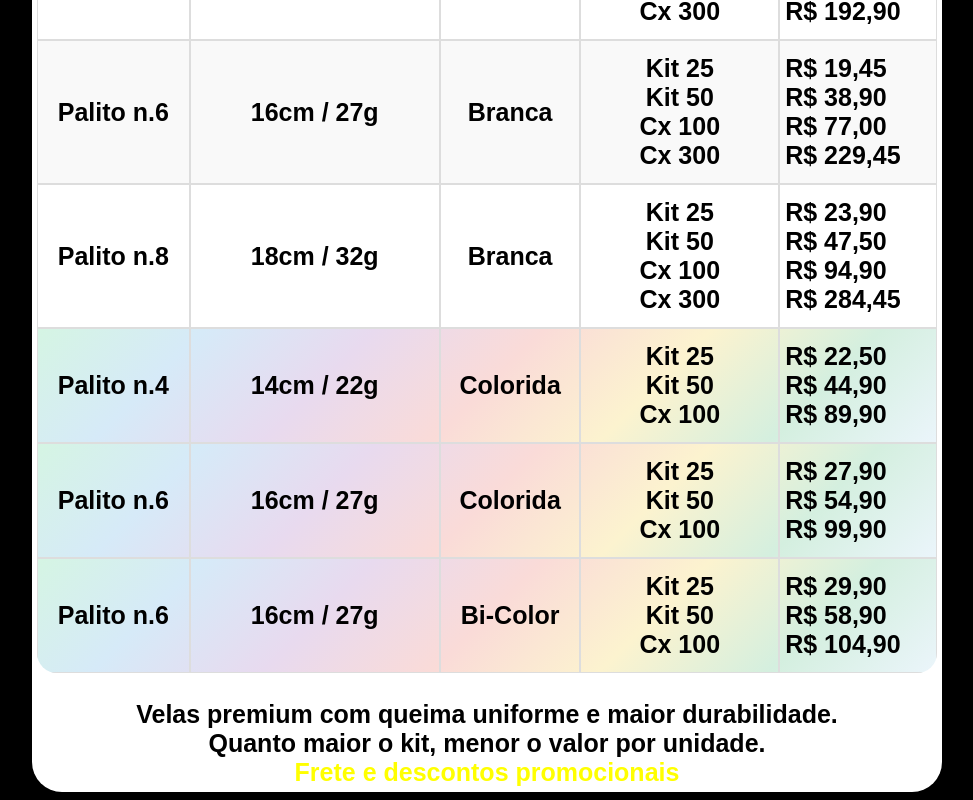
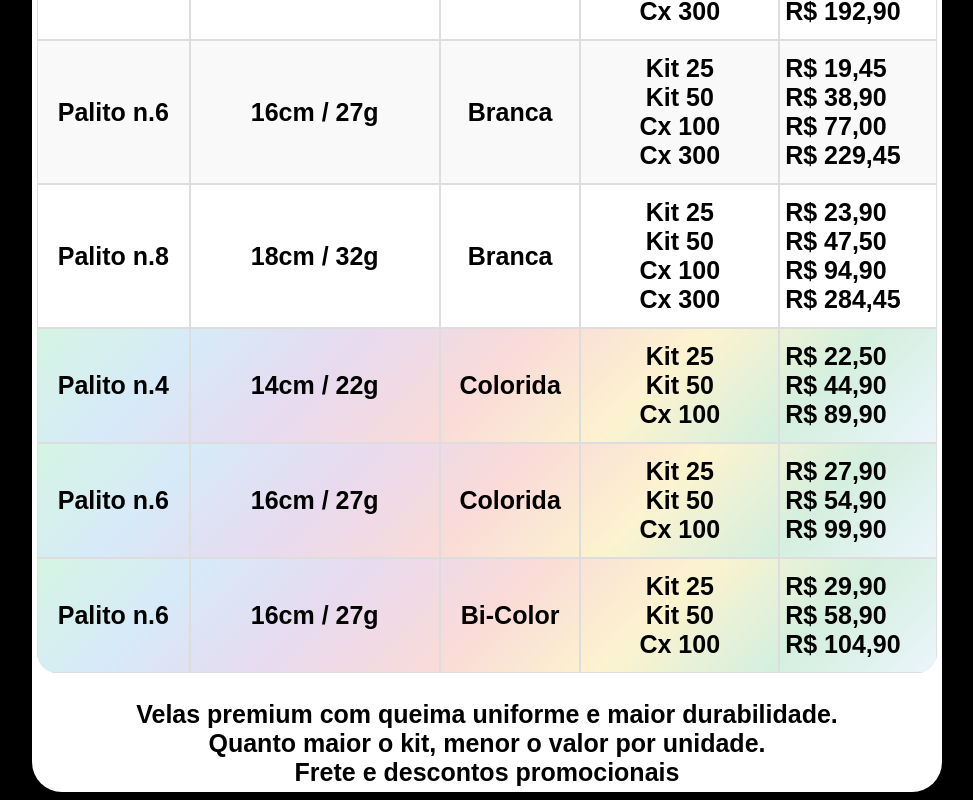
Before and after one commit to FilipeRabelo/tabela-precos-caminhosagrado, a plain HTML site: page index.html in a window 1280 px wide. Shown: the part 733-1533 px from the top of the page, without its empty margins (153-1126 px from the left). Drawn offline with Linux system fonts and the light colour scheme.

Commit message:
Atualizar o index.html

```diff
--- a/index.html
+++ b/index.html
@@ -217,7 +217,7 @@
     <div class="info">
       <small>Velas premium com queima uniforme e maior durabilidade.</small>
       <small>Quanto maior o kit, menor o valor por unidade.</small>
-      <small style="color: #ffff00">
+      <small>
         Frete e descontos promocionais
       </small>
     </div>
```
